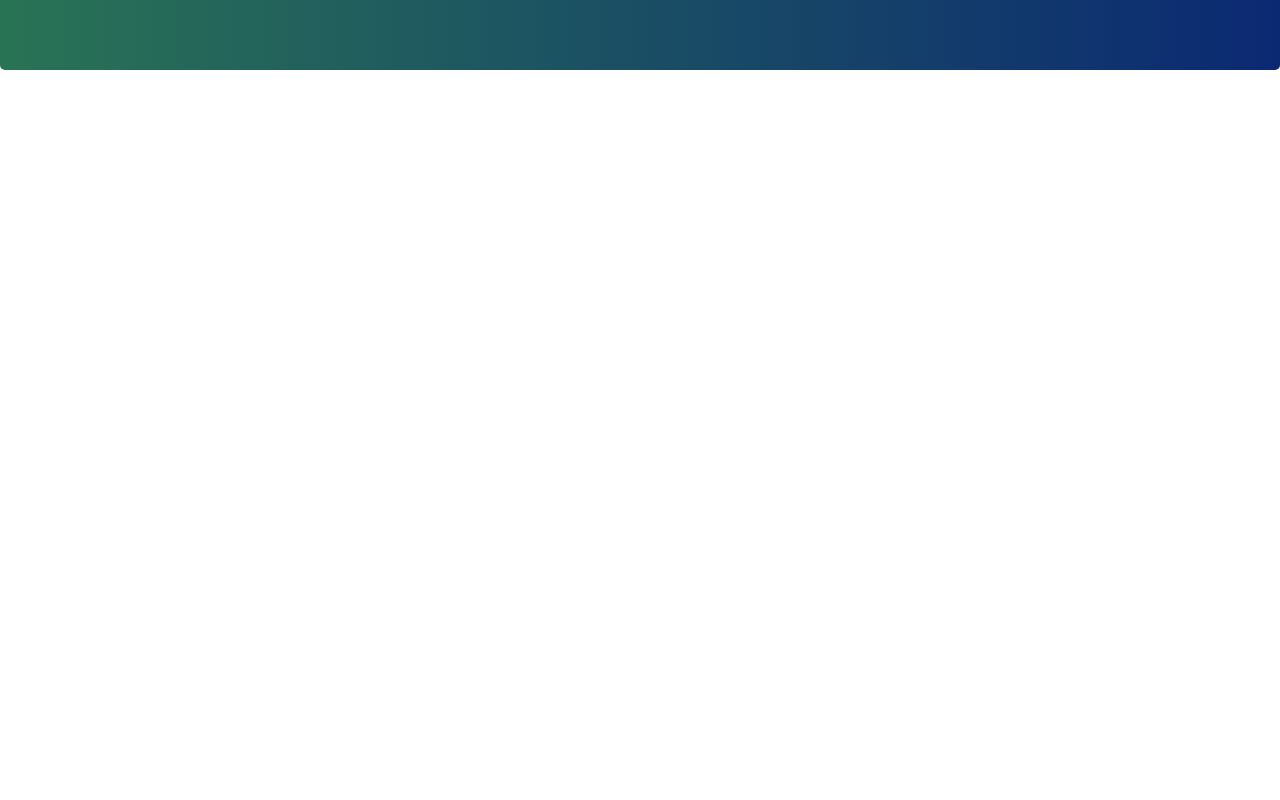
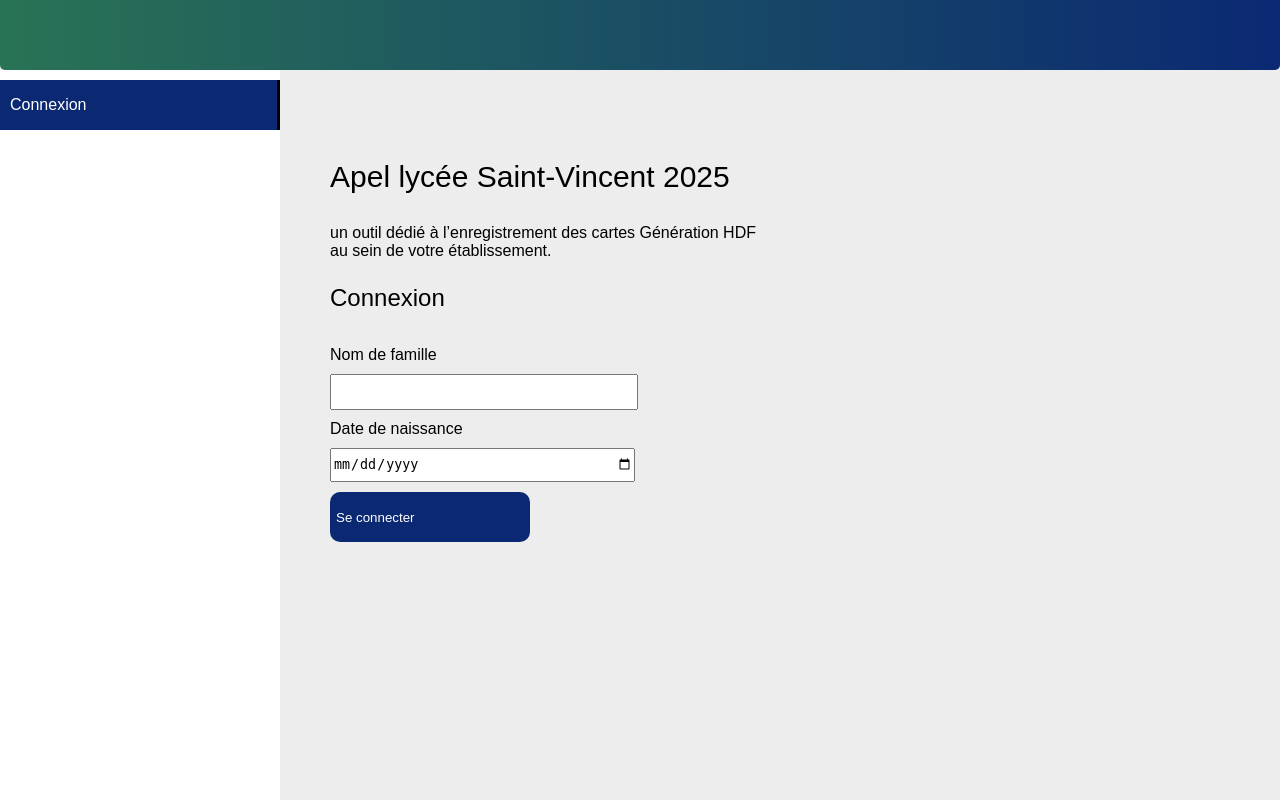
Before and after one commit to SBKF19/apel_2025, a PHP site: page /connexion.php in a window 1280 px wide. Run offline with PHP 8.4, Linux system fonts and the light colour scheme.

Commit message:
Page connexion

```diff
--- a/connexion.php
+++ b/connexion.php
@@ -3,10 +3,26 @@ include_once 'includes/header.php';
 ?>
 <header>
 
-
 </header>
-
-
+<div class="row full">
+    <div class="sideBar">
+        <a href="connexion.php" class="button buttonBar">Connexion</a>
+    </div>
+    <div class="mainMargin">
+        <p class="title">Apel lycée Saint-Vincent 2025</p>
+        <p class="subtitle">un outil dédié à l’enregistrement des cartes
+            Génération HDF au sein de votre établissement.</p>
+        <p class="midtitle">Connexion</p>
+        <form action="inscription.php" method="post">
+            <div class="column">
+                <label for="name">Nom de famille</label>
+                <input class="input" type="text" id="name" name="name" required>
+                <label class="spaceTop" for="name">Date de naissance</label>
+                <input class="input" type="date" id="birth" name="birth" required>
+                <button class="button buttonConnect" type="submit">Se connecter</button>
+            </div>
+    </div>
+</div>
 <?php
 include_once 'includes/footer.php';
 ?>
--- a/style.css
+++ b/style.css
@@ -1,11 +1,14 @@
 body {
+    min-height: 100vh;
     margin: 0;
     padding: 0;
+    background-color: #EDEDED;
     font-family: Arial, sans-serif;
 }
 
 header {
-    position: absolute;
+    position: sticky;
+    z-index: 10;
     width: 100%;
     height: 70px;
     left: 0px;
@@ -13,3 +16,87 @@ header {
     background: linear-gradient(90deg, #297355 0%, #0B2973 100%);
     border-radius: 0px 0px 5px 5px;
 }
+
+.title {
+    font-size: 30px;
+}
+
+.subtitle {
+    font-size: 16px;
+    width: 47%;
+}
+
+.midtitle {
+    font-size: 24px;
+}
+
+.row {
+    display: flex;
+    flex-direction: row;
+}
+
+.column {
+    display: flex;
+    flex-direction: column;
+}
+
+.full {
+    height: 100%;
+}
+
+/**************/
+
+
+.sideBar {
+    width: 280px;
+    background: #FFFFFF;
+    height: calc(100vh - 70px);
+}
+
+.button {
+    display: flex;
+    align-items: center;
+    background: #0B2973;
+    text-decoration: none;
+    color: white;
+}
+
+.buttonBar {
+    padding-left: 10px;
+    box-sizing: border-box;
+    width: 100%;
+    height: 50px;
+    color: white;
+    border-right: 3px solid #000000;
+}
+
+.buttonConnect {
+    text-align: center;
+    width: 200px;
+    height: 50px;
+    border-radius: 10px;
+    border: none
+}
+
+.buttonConnect:hover {
+    cursor: pointer;
+    background: linear-gradient(90deg, #297355 0%, #0B2973 100%);
+}
+
+.mainMargin {
+    flex: 1;
+    margin-left: 50px;
+    margin-top: 60px;
+}
+
+input {
+    width: 300px;
+    height: 30px;
+}
+
+label,
+input,
+.buttonBar,
+.buttonConnect {
+    margin-top: 10px;
+}
```
